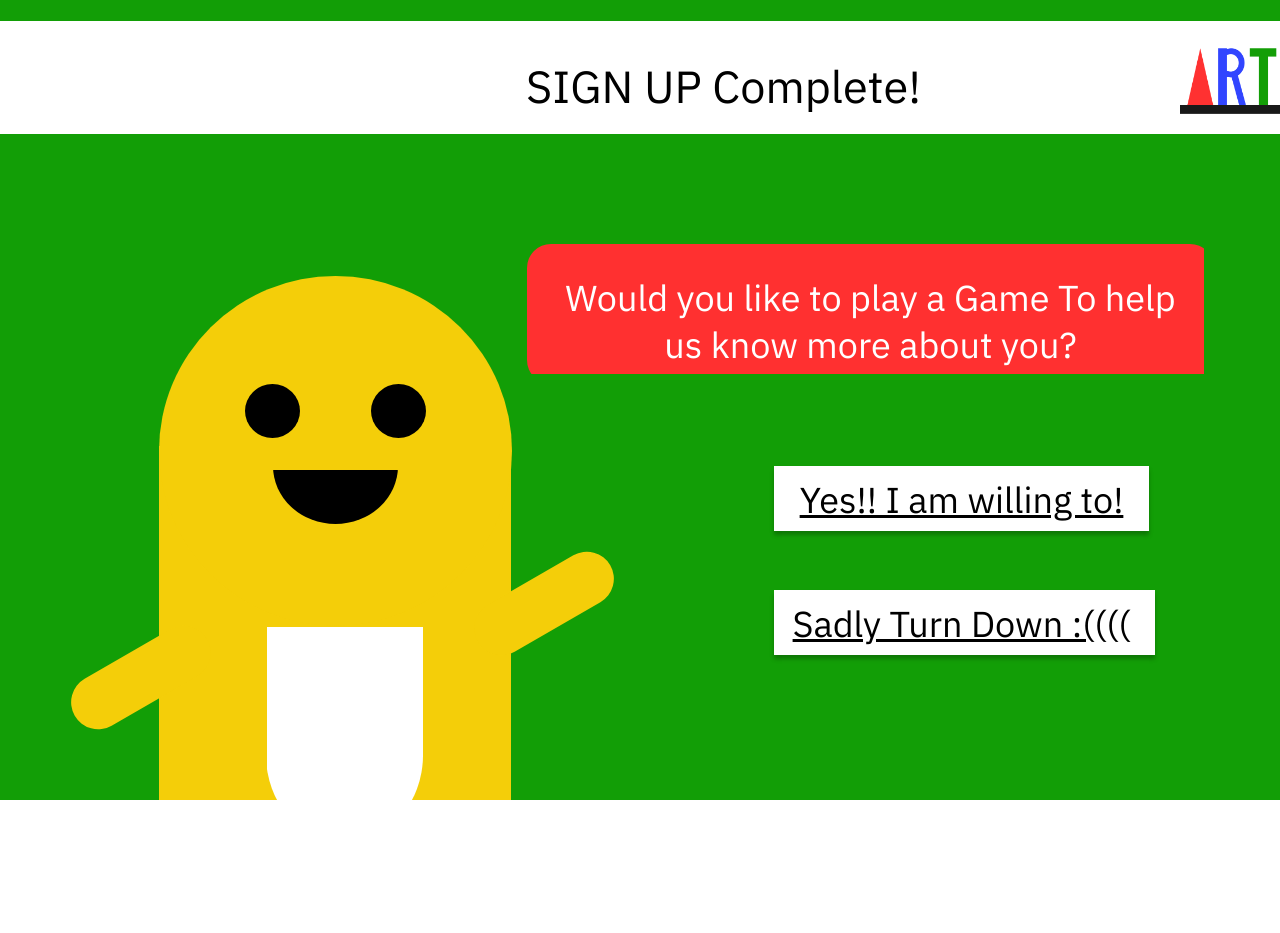
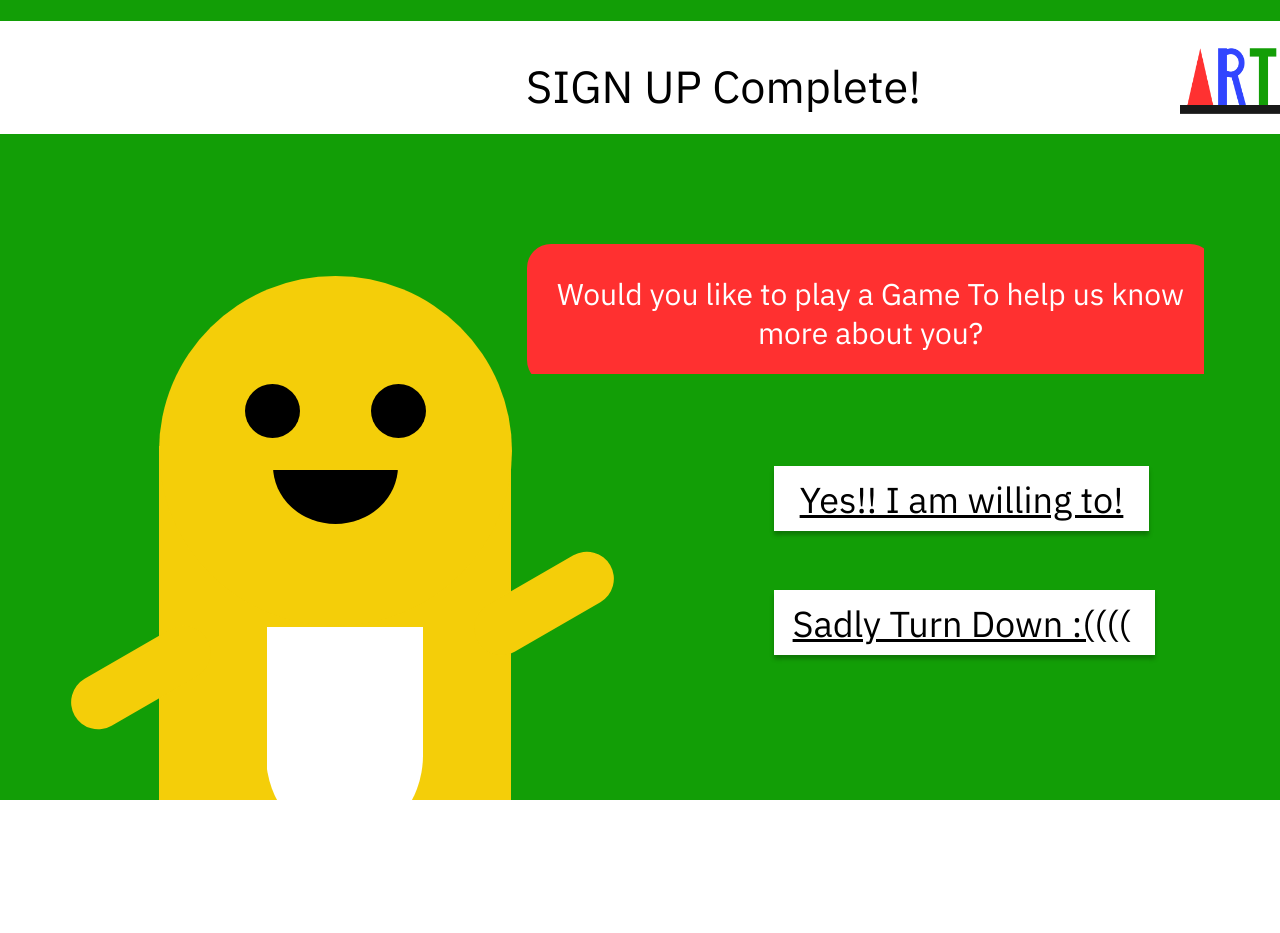
Before and after one commit to hwjworld/grus_artistocial, a PHP site: page /loginComplete.html in a window 1280 px wide. Shown: the top 933 px of the page. Run offline with PHP 8.4, Linux system fonts and the light colour scheme; some web fonts are replaced.

Commit message:
messsage

```diff
--- a/websrc/css/login.css
+++ b/websrc/css/login.css
@@ -675,7 +675,7 @@ body {
     width: 687px;
     height: 140px;
     background: rgba(255, 48, 48, 1);
-    padding: 30px 30px;
+    padding: 20px 20px;
     margin: 10px;
     opacity: 1;
     position: absolute;
@@ -692,8 +692,7 @@ body {
     top: 30px;
     left: 30px;
     font-family: 'IBM Plex Sans', sans-serif;;
-    font-weight: Regular;
-    font-size: 36px;
+    font-size: 30px;
     opacity: 1;
     text-align: center;
 }
```
